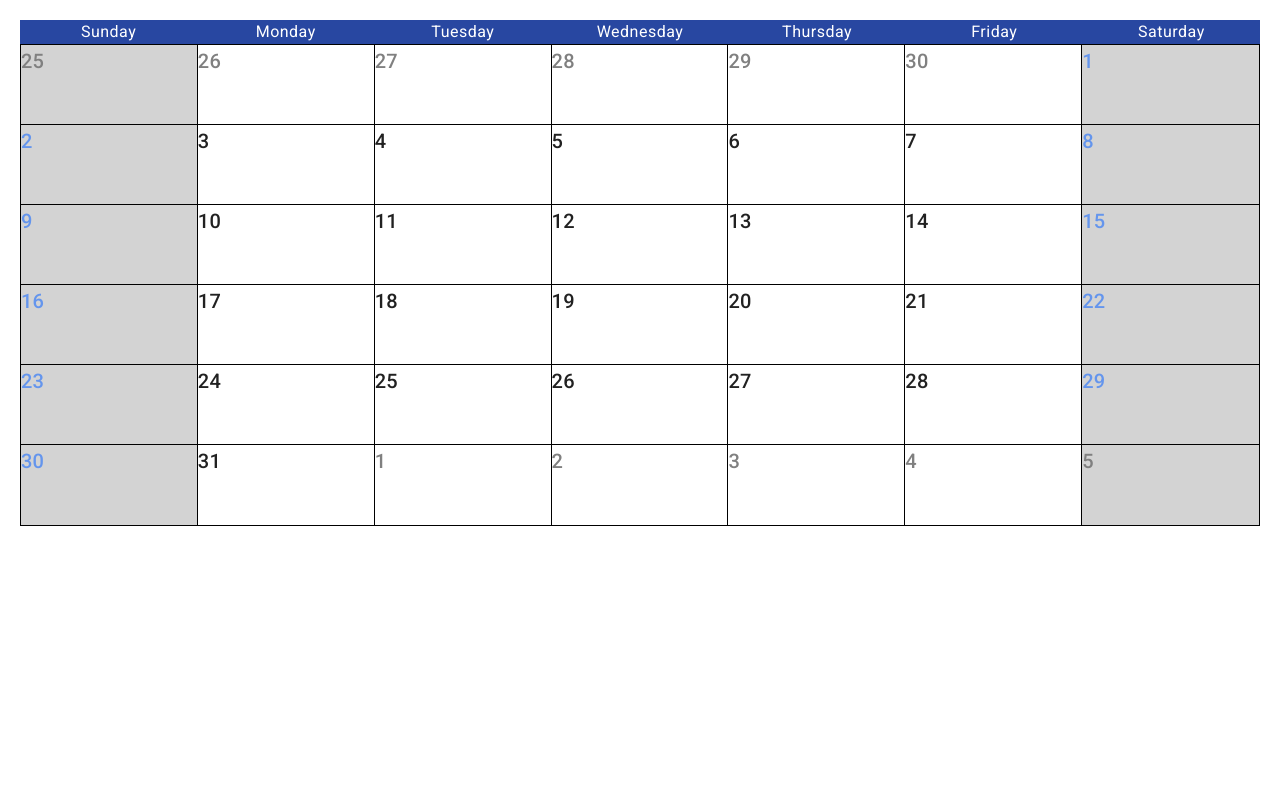
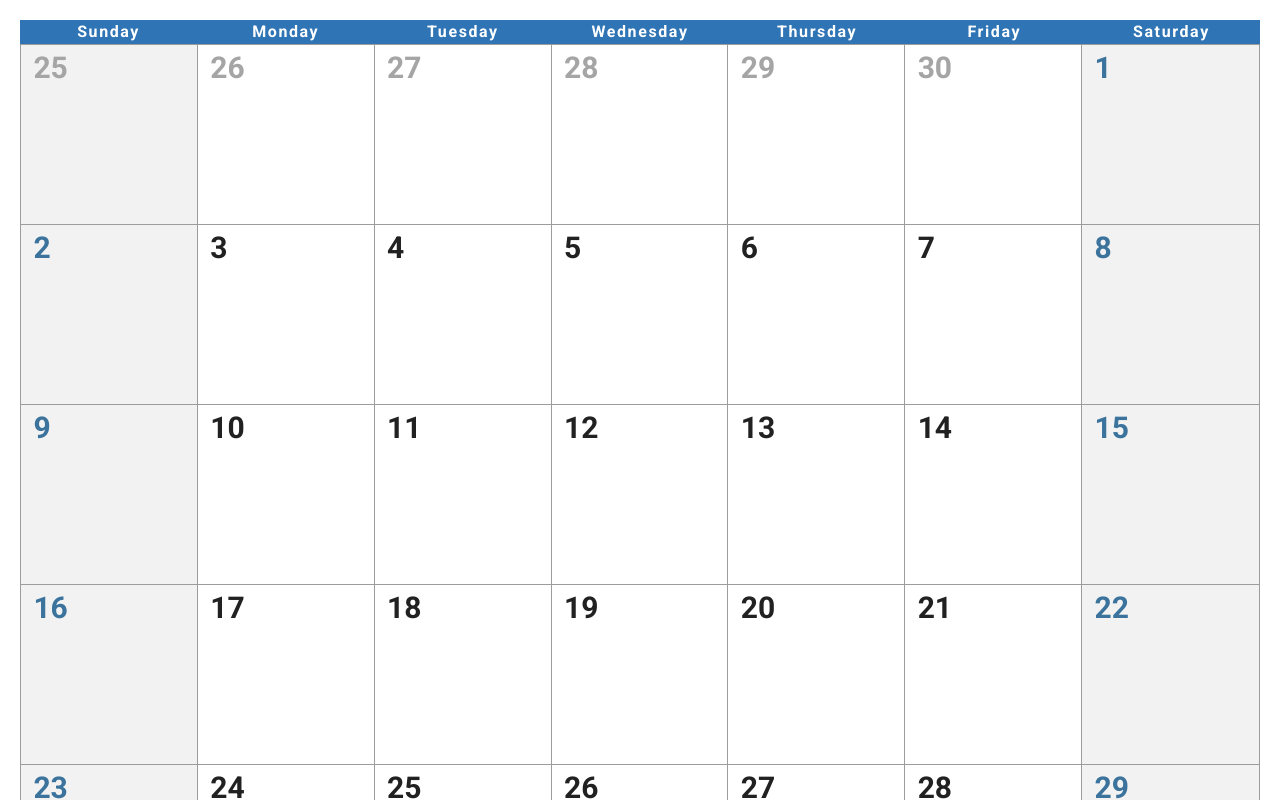
Before and after one commit to gmaysonnavefranck/jobsity-calendar, a Vue app: page / in a window 1280 px wide. Shown: the top 800 px of the page. Built offline with nearby package versions, Linux system fonts and the light colour scheme.

Commit message:
adding better styles

```diff
--- a/src/components/calendar-days-header.vue
+++ b/src/components/calendar-days-header.vue
@@ -1,5 +1,5 @@
 <template>
-  <ol class="day-text body-1">
+  <ol class="day-text">
     <li v-for="day in days" :key="day"> {{ day }} </li>
   </ol>
 </template>
@@ -17,11 +17,13 @@ export default {
 
 <style scoped>
 .day-text {
-  background-color:rgb(40, 71, 161);
-  color: white;
   display: grid;
   grid-template-columns: repeat(7, 1fr);
   text-align: center;
+  font-weight: bold;
+  letter-spacing: 0.1em;
+  background-color: var(--v-primary-base);
+  color: white;
 }
 
 </style>
--- a/src/components/calendar-days.vue
+++ b/src/components/calendar-days.vue
@@ -1,14 +1,17 @@
 <template>
-  <ol class="calendar-day-list">
+  <ol class="calendar-day__list">
     <li
       class="calendar-day"
-      :class="{ 'calendar-day-list-weekend': isWeekend(day.getDay())}"
+      :class="{ 'calendar-day--weekend': isWeekend(day.getDay())}"
       v-for="(day, index) in days"
       :key="index"
     >
       <span
-        class="text-h6"
-        :class="{ weekend: isWeekend(day.getDay()), 'not-actual-month': day.getMonth() !== actualMonth}"
+        class="calendar-day--text"
+        :class="{
+          weekend: isWeekend(day.getDay()),
+          'calendar-day--outside-this-month': day.getMonth() !== actualMonth
+        }"
       >
         {{day.getDate()}}
       </span>
@@ -37,24 +40,30 @@ export default {
 }
 </script>
 
-<style scoped>
-  .weekend {
-    color: cornflowerblue;
-  }
-  .not-actual-month {
-    color: grey;
-  }
-  .calendar-day-list {
+<style lang="scss" scoped>
+  .calendar-day__list {
     display: grid;
     grid-template-columns: repeat(7, 1fr);
     border: 1px solid black;
   }
-  .calendar-day-list-weekend {
-    background-color: lightgray !important;
-  }
   .calendar-day {
-    height: 80px;
-    outline: 1px solid black;
+    height: 180px;
+    outline: 1px solid #9c9c9c;
     background-color: white;
+
+    &--text {
+      font-size: 1.875em;
+      margin-left: 7%;
+      font-weight: bold;
+    }
+
+    &--weekend {
+      background-color: #f2f2f2;
+      color: var(--v-accent-base);
+    }
+
+    &--outside-this-month {
+      color: var(--v-disabled-base);
+    }
   }
 </style>
--- a/src/plugins/vuetify.js
+++ b/src/plugins/vuetify.js
@@ -4,4 +4,18 @@ import Vuetify from 'vuetify/lib/framework';
 Vue.use(Vuetify);
 
 export default new Vuetify({
+  theme: {
+    options: {
+      customProperties: true,
+    },
+    themes: {
+      light: {
+        primary: '#2f74b5',
+        disabled: '#a5a5a5',
+        secondary: '#b0bec5',
+        accent: '#3b739d',
+        error: '#b71c1c',
+      },
+    },
+  },
 });
```
